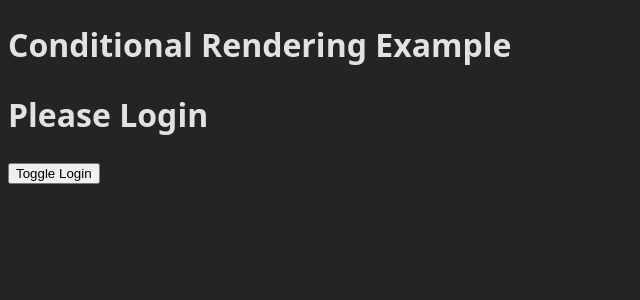
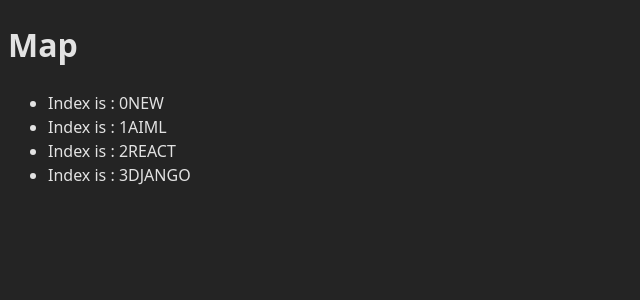
Before and after one commit to Kaushikpandav/Django_blog, a React (Vite) app in the folder my-react-project/: page / in a window 1280 px wide. Shown: the top 300 px of the page, without its empty margins (0-640 px from the left). Built offline with nearby package versions, Linux system fonts and the light colour scheme.

Commit message:
map function to render list of items in React

```diff
--- a/my-react-project/src/App.jsx
+++ b/my-react-project/src/App.jsx
@@ -16,7 +16,7 @@ import Child1 from "./components/Hooks/Child1"
 import Useref from "./components/Hooks/Useref"
 import CustomHooks from "./components/custom_Hooks/CustomHooks"
 import ConditionalRendering from "./components/ConditionalRendering"
-
+import Map from "./components/Map"
 
 function App() {
   let stock = 100
@@ -57,7 +57,8 @@ function App() {
       {/* #Useref */}
       {/* <Useref /> */}
       {/* <CustomHooks /> */}
-      <ConditionalRendering />
+      {/* <ConditionalRendering /> */}
+      <Map />
     </>
   )
 }
--- /dev/null
+++ b/my-react-project/src/components/Map.jsx
@@ -0,0 +1,17 @@
+import React from 'react'
+
+const Map = () => {
+    const name = ["NEW", "AIML", "REACT", "DJANGO"]
+  return (
+    <>
+      <h1>Map</h1>
+      <ul>
+        {name.map((item, index) => (
+            <li key={index}>Index is : {index}{item}</li>
+        ))}
+      </ul>
+    </>
+  )
+}
+
+export default Map
```
